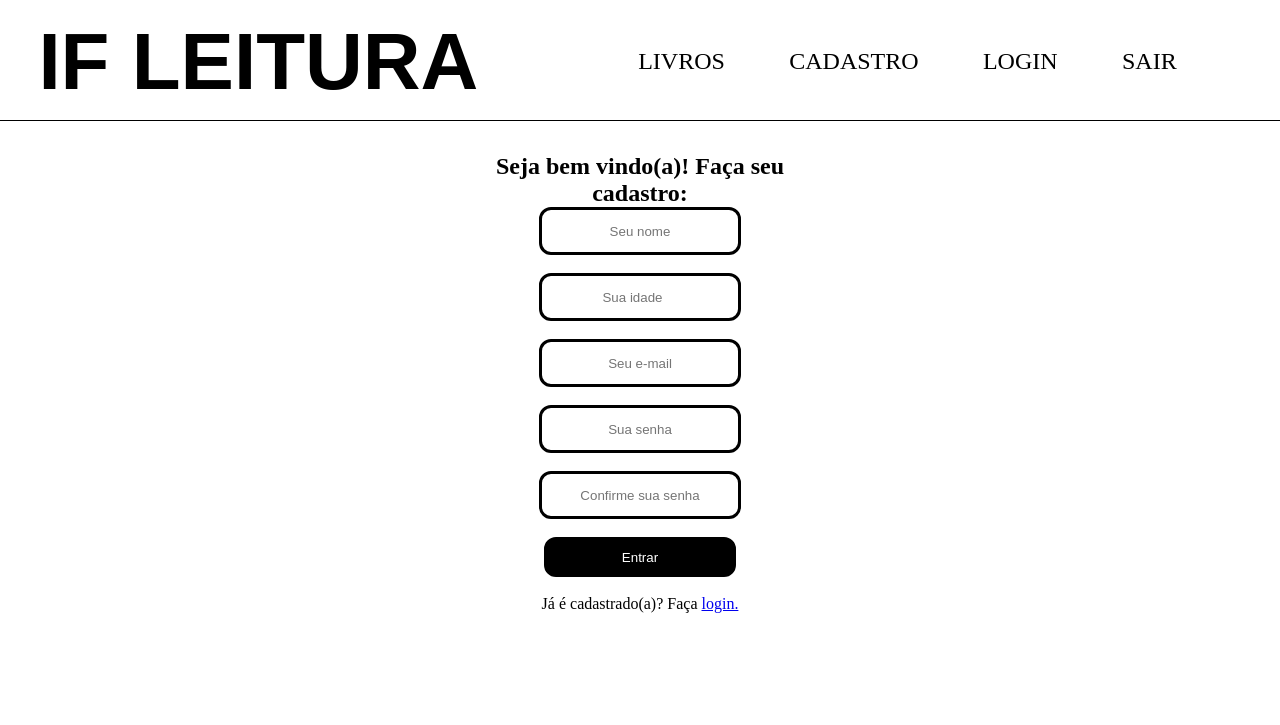
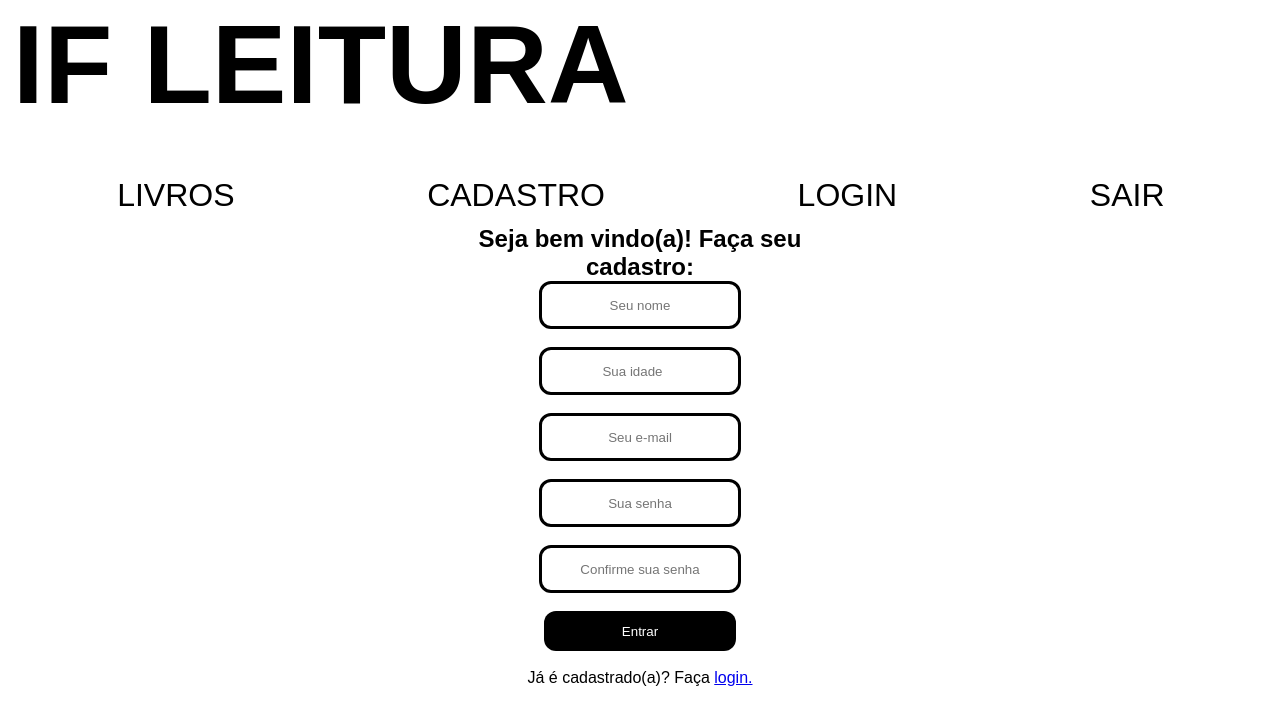
Before and after one commit to jadeeeeee/ifleitura, a PHP site: page /php/cadastro.php in a window 1280 px wide. Shown: the top 725 px of the page. Run offline with PHP 8.4, Linux system fonts and the light colour scheme.

Commit message:
finalizando front

```diff
--- a/css/css.css
+++ b/css/css.css
@@ -1,33 +1,49 @@
 /* ----- index ----- */
 *{
     margin: 0 auto;
+    font-family: 'DM Sans', sans-serif;
 
-}
-.cabeçalho{
-    width: 100vw;
-    height: 15vh;
-    margin-bottom: 4vh;
-    display: flex;
-    justify-content: space-between;
-    border-bottom: black 1.5px solid;
 }
 
 .titulo{
-    font-family:sans-serif; /*mudar a fonte*/
     color: black;
-    font-size: 10vh;
-    margin-top: 2vh;
-    margin-left: 3vw;
+    font-size: 14vh;
+    margin-left: 1vw;
+}
+
+#red{
+    color:red;
+    font-size: 15vh;
+    margin-right: 0vw;
+}
+#green{
+    color: green;
+    font-size: 15vh;
+    margin-left: 0vw;
+    margin-right: 0vw;
+}
+
+.subtitulo{
+    color: black;
+
+}
+
+#logo{
+    width: 10vw;
+    height: 15vh;
 }
 
 ul{
     margin-top: 6vh;
     height: 6vh;
     list-style-type: none;
+    display: flex;
+
 }
 
 li{
     display: inline;
+
 }
 
 li a{
@@ -35,8 +51,7 @@ li a{
     margin-right: 3vw;
     color:black;
     padding: 10px;
-    font-family: "sans-serif";
-    font-size: 3vh;
+    font-size: 4vh;
     text-decoration: none;
 }
 
@@ -268,7 +298,6 @@ h4:hover{
     width: 15vw;
     height: 5vh;
     background-color: white;
-    font-family: sans-serif;
     outline: none;
 }
 
@@ -276,11 +305,10 @@ h4:hover{
     width: 15vw;
     height: 5vh;
     background-color: black;
-    font-family: sans-serif;
     color: white;
     text-align: center;
     border-radius: 12px;
-    border: solid black;
+    border: none;
 }
 
 .submit:hover{
```
Also changed, not shown: other parts of css/css.css (+49 -34 lines).
